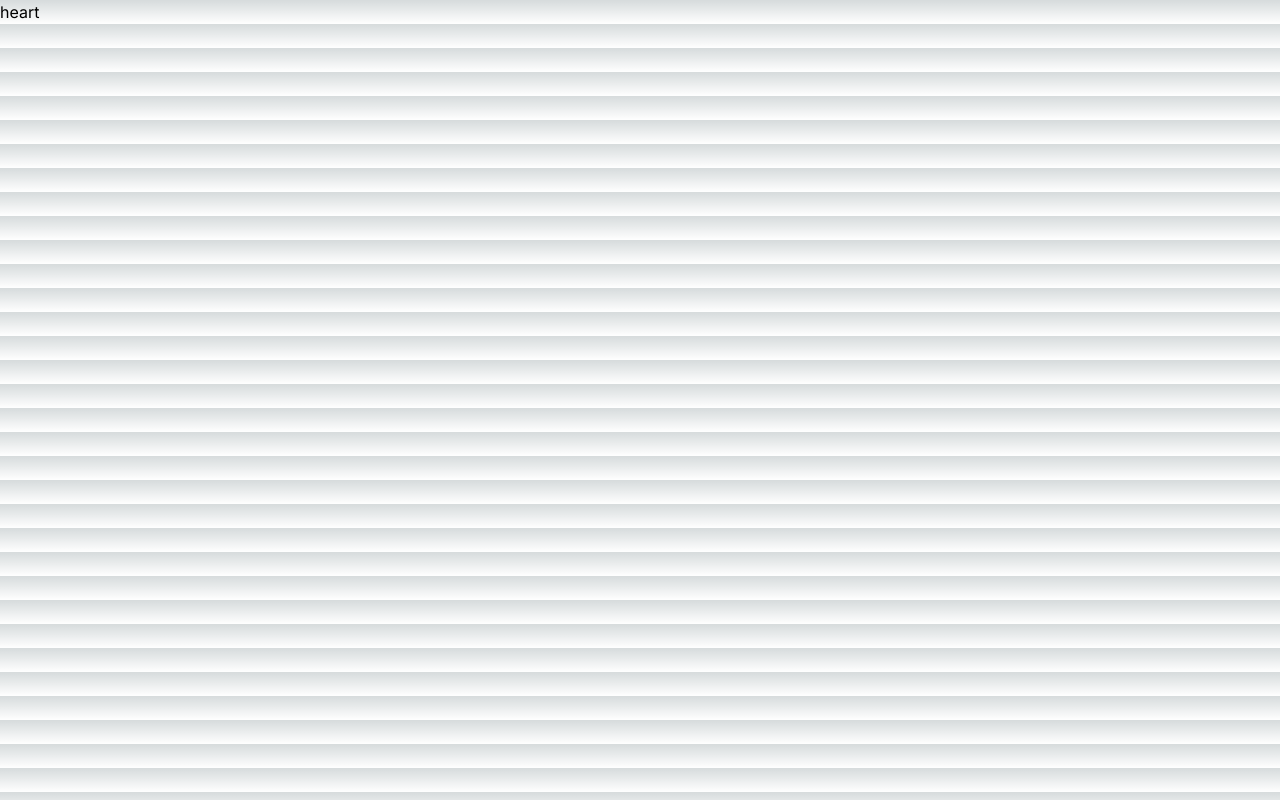
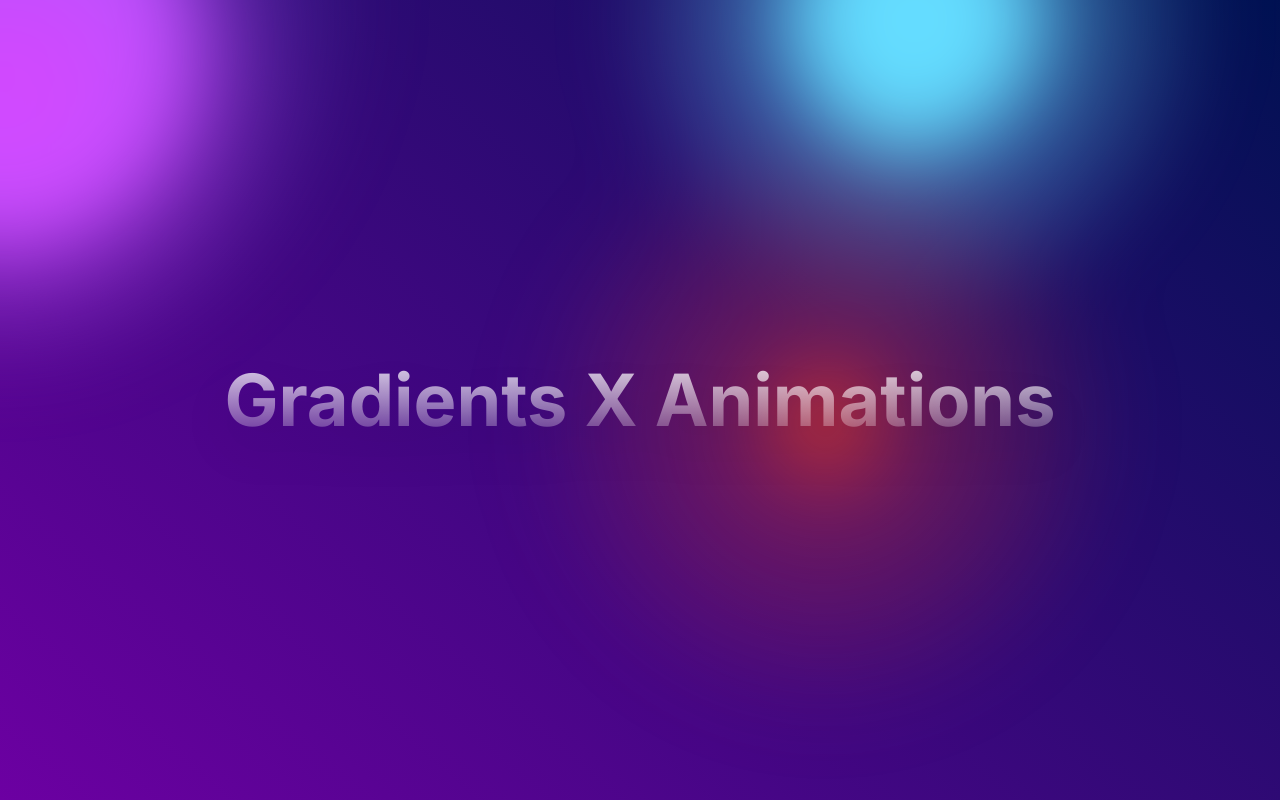
Before and after one commit to randyren278/visual-display, a Next.js app: page / in a window 1280 px wide. Built offline with nearby package versions, Linux system fonts and the light colour scheme.

Commit message:
animatino change

```diff
--- a/app/components/Heart.tsx
+++ b/app/components/Heart.tsx
@@ -1,11 +1,14 @@
-import React from 'react'
+import React from "react";
+import { BackgroundGradientAnimation } from "./background-gradient-animation";
 
-function Heart() {
+export function BackgroundGradientAnimationDemo() {
   return (
-    <div>
-      heart
-    </div>
-  )
+    <BackgroundGradientAnimation>
+      <div className="absolute z-50 inset-0 flex items-center justify-center text-white font-bold px-4 pointer-events-none text-3xl text-center md:text-4xl lg:text-7xl">
+        <p className="bg-clip-text text-transparent drop-shadow-2xl bg-gradient-to-b from-white/80 to-white/20">
+          Gradients X Animations
+        </p>
+      </div>
+    </BackgroundGradientAnimation>
+  );
 }
-
-export default Heart
--- a/app/page.tsx
+++ b/app/page.tsx
@@ -1,10 +1,10 @@
 import Image from "next/image";
-import Heart from "./components/Heart";
+import { BackgroundGradientAnimationDemo } from "./components/Heart";
 
 export default function Home() {
   return (
     <main className="">
-      <Heart/>
+      <BackgroundGradientAnimationDemo/>
     </main>
   );
 }
```
